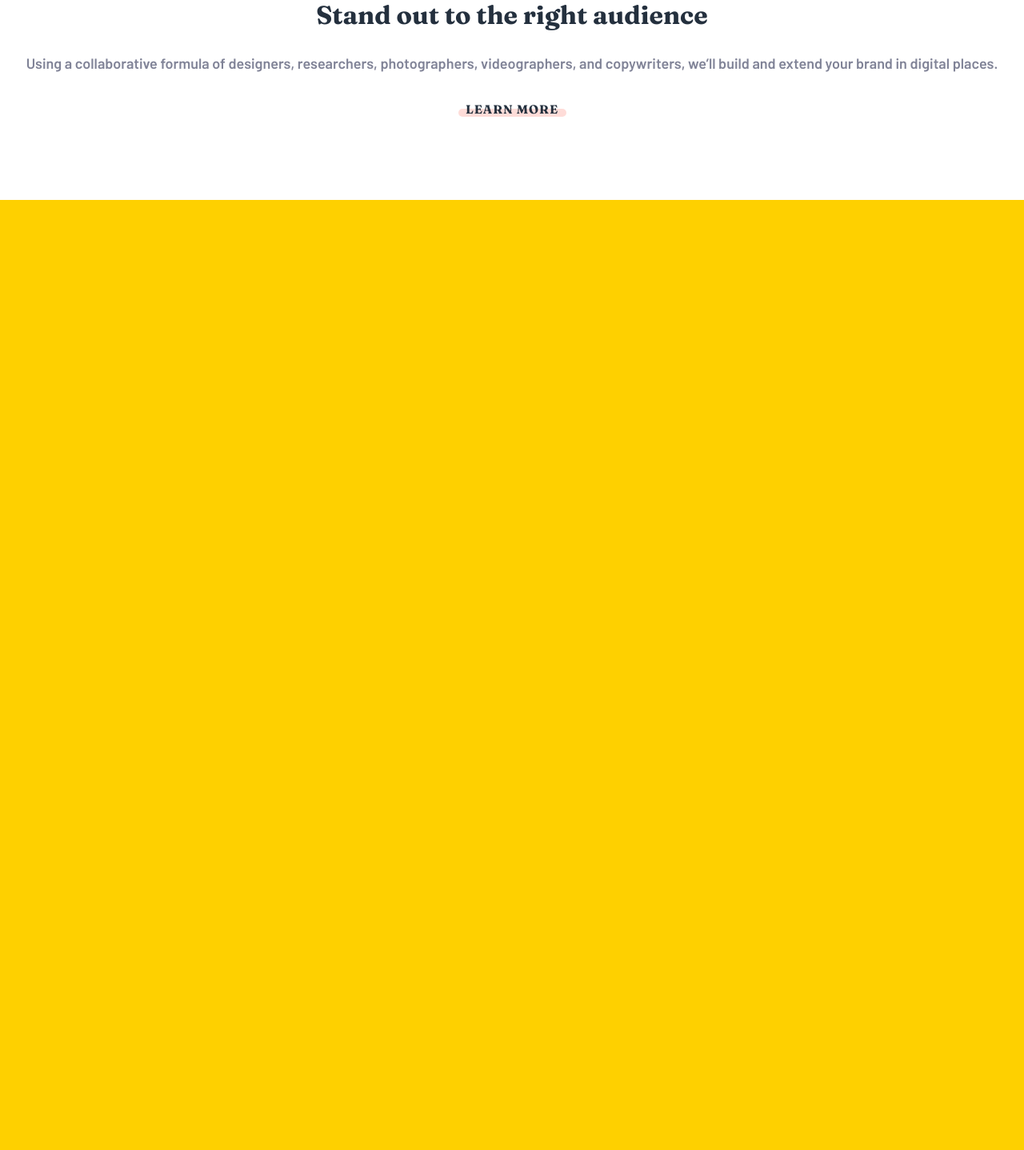
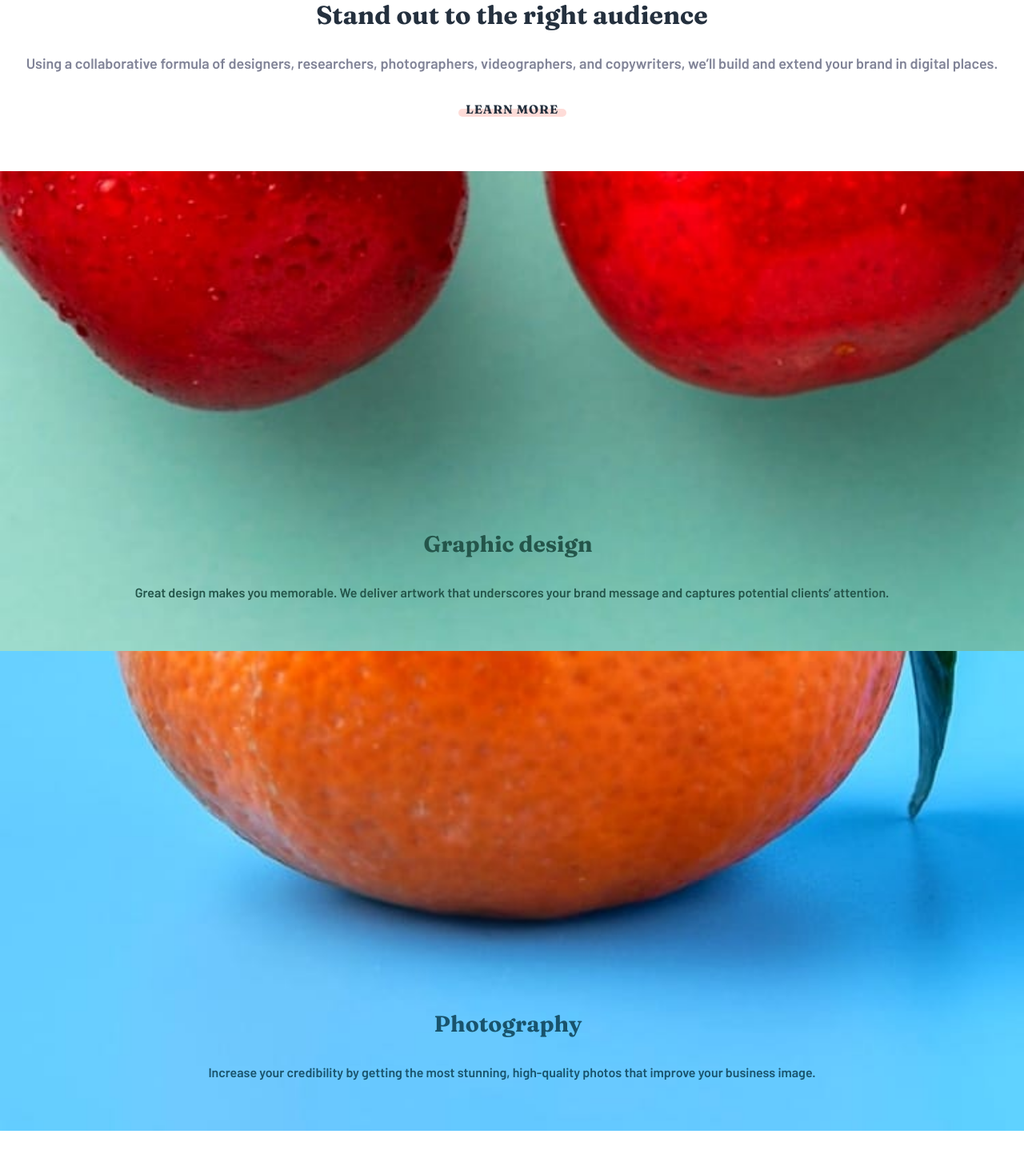
Before and after one commit to dim4ik2911/agency-landing-page, a PHP site: page / in a window 1280 px wide. Shown: the part 3042-4480 px from the top of the page at 80% size. Before the commit the page ends 3292 px from the top, so only its background shows below. Run offline with PHP 8.4, Linux system fonts and the light colour scheme.

Commit message:
progress made

```diff
--- a/index.html
+++ b/index.html
@@ -83,16 +83,28 @@
         </div>
       </div>
     </main>
-    Graphic design Great design makes you memorable. We deliver artwork that
-    underscores your brand message and captures potential clients’ attention.
-    Photography Increase your credibility by getting the most stunning,
-    high-quality photos that improve your business image. Client testimonials We
-    put our trust in Sunnyside and they delivered, making sure our needs were
-    met and deadlines were always hit. Emily R. Marketing Director Sunnyside’s
-    enthusiasm coupled with their keen interest in our brand’s success made it a
-    satisfying and enjoyable experience. Thomas S. Chief Operating Officer
-    Incredible end result! Our sales increased over 400% when we worked with
-    Sunnyside. Highly recommended! Jennie F. Business Owner About Services
-    Projects Contact
+    <section>
+      <div class="section-1">
+        <h2>Graphic design</h2>
+        <p>
+          Great design makes you memorable. We deliver artwork that underscores
+          your brand message and captures potential clients’ attention.
+        </p>
+      </div>
+      <div class="section-2">
+        <h2>Photography</h2>
+        <p>
+          Increase your credibility by getting the most stunning, high-quality
+          photos that improve your business image.
+        </p>
+      </div>
+    </section>
+    Client testimonials We put our trust in Sunnyside and they delivered, making
+    sure our needs were met and deadlines were always hit. Emily R. Marketing
+    Director Sunnyside’s enthusiasm coupled with their keen interest in our
+    brand’s success made it a satisfying and enjoyable experience. Thomas S.
+    Chief Operating Officer Incredible end result! Our sales increased over 400%
+    when we worked with Sunnyside. Highly recommended! Jennie F. Business Owner
+    About Services Projects Contact
   </body>
 </html>
--- a/styles.css
+++ b/styles.css
@@ -162,4 +162,46 @@ main div .main-paragraph h5:before {
 main div .main-paragraph .stand-out:before {
   border-top: 1rem solid #fe7766;
 }
+
+section div {
+  height: 60rem;
+  background-position: center center;
+  background-size: cover;
+  display: -webkit-box;
+  display: -ms-flexbox;
+  display: flex;
+  -webkit-box-orient: vertical;
+  -webkit-box-direction: normal;
+      -ms-flex-direction: column;
+          flex-direction: column;
+  -webkit-box-pack: end;
+      -ms-flex-pack: end;
+          justify-content: flex-end;
+  -webkit-box-align: center;
+      -ms-flex-align: center;
+          align-items: center;
+}
+
+section div h2 {
+  font-size: 2.8rem;
+  font-family: "Fraunces", serif;
+  margin-left: -1rem;
+}
+
+section div p {
+  font-size: 1.6rem;
+  text-align: center;
+  line-height: 2.7rem;
+  margin: 0.7rem 1.5rem 6rem;
+}
+
+section .section-1 {
+  color: #24554a;
+  background-image: url("./images/mobile/image-graphic-design.jpg");
+}
+
+section .section-2 {
+  color: #19536c;
+  background-image: url("./images/mobile/image-photography.jpg");
+}
 /*# sourceMappingURL=styles.css.map */
--- a/styles.scss
+++ b/styles.scss
@@ -101,7 +101,6 @@ main {
   div {
     .main-image {
       img {
-        // height: 31.2rem;
         width: 100%;
       }
     }
@@ -157,3 +156,38 @@ main {
     }
   }
 }
+section {
+  div {
+    height: 60rem;
+
+    background-position: center center;
+    background-size: cover;
+
+    display: flex;
+    flex-direction: column;
+    justify-content: flex-end;
+    align-items: center;
+
+    h2 {
+      font-size: 2.8rem;
+      font-family: "Fraunces", serif;
+      margin-left: -1rem;
+    }
+
+    p {
+      font-size: 1.6rem;
+      text-align: center;
+      line-height: 2.7rem;
+      margin: 0.7rem 1.5rem 6rem;
+    }
+  }
+  .section-1 {
+    color: #24554a;
+    background-image: url("./images/mobile/image-graphic-design.jpg");
+  }
+
+  .section-2 {
+    color: #19536c;
+    background-image: url("./images/mobile/image-photography.jpg");
+  }
+}
```
Also changed, not shown: 1 other file.
